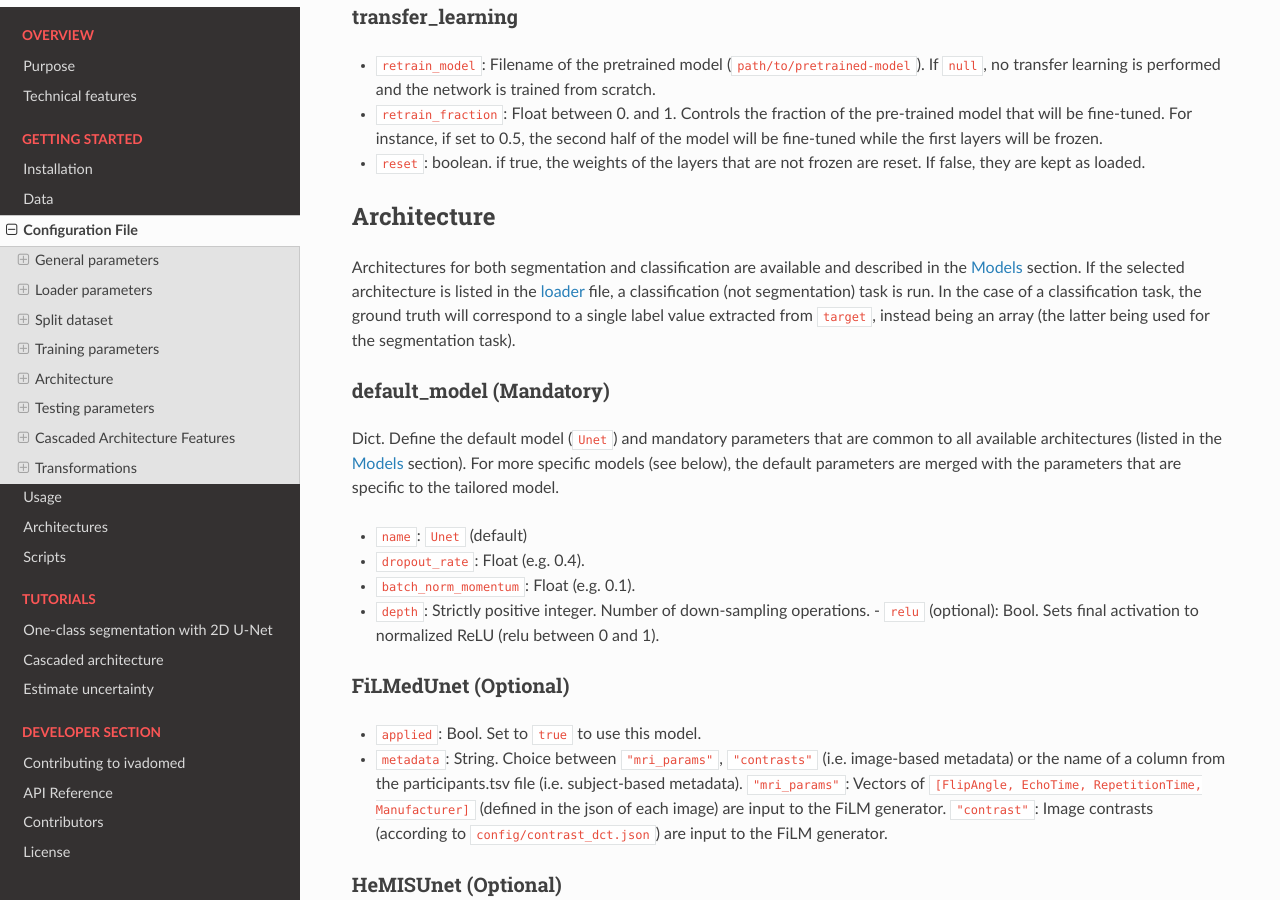
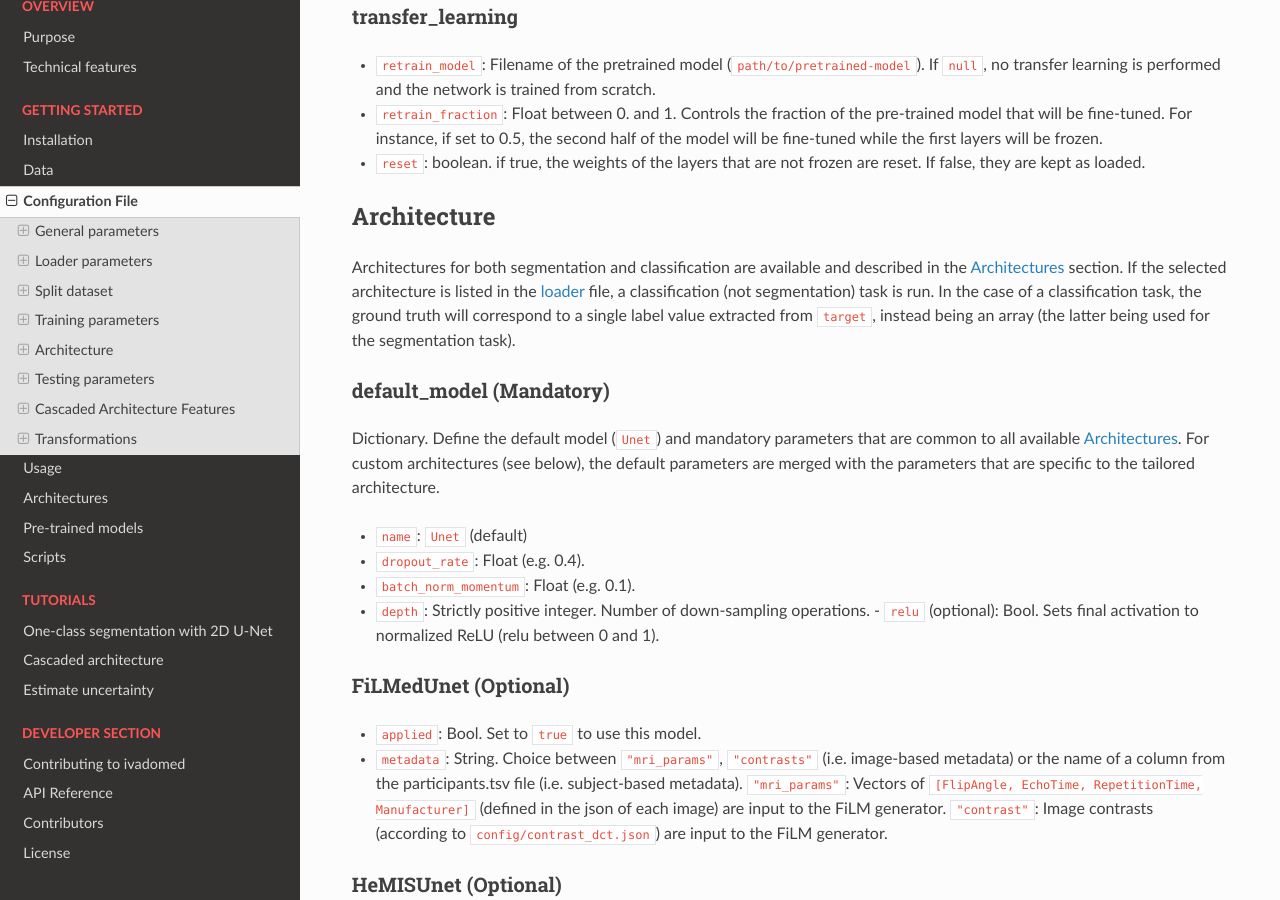
Before and after one commit to ivadomed/ivadomed, a Sphinx documentation site: the page built from docs/source/configuration_file.rst, in a window 1280 px wide and 900 px high, scrolled down 4447 px. Built offline with Sphinx 7.4.7 and the Read the Docs theme 2.0.0, drawn with Linux system fonts in a browser that asks for light colours; the version number could not be read and is left out.

Commit message:
Moved architectures and pre-trained models to main sections

```diff
--- a/docs/source/configuration_file.rst
+++ b/docs/source/configuration_file.rst
@@ -271,7 +271,7 @@
 ------------
 
 Architectures for both segmentation and classification are available and
-described in the :ref:`models:Models` section. If the selected
+described in the :ref:`architectures` section. If the selected
 architecture is listed in the
 `loader <ivadomed/loader/loader.py>`__ file, a
 classification (not segmentation) task is run. In the case of a
@@ -282,11 +282,10 @@
 default\_model (Mandatory)
 ^^^^^^^^^^^^^^^^^^^^^^^^^^
 
-Dict. Define the default model (``Unet``) and mandatory parameters that
-are common to all available architectures (listed in the
-:ref:`models:Models` section). For more specific models (see below),
+Dictionary. Define the default model (``Unet``) and mandatory parameters that
+are common to all available :ref:`architectures`. For custom architectures (see below),
 the default parameters are merged with the parameters that are specific
-to the tailored model.
+to the tailored architecture.
 
 - ``name``: ``Unet`` (default)
 - ``dropout_rate``: Float (e.g. 0.4).
--- a/docs/source/index.rst
+++ b/docs/source/index.rst
@@ -27,6 +27,7 @@
    configuration_file.rst
    usage.rst
    models.rst
+   pretrained_models.rst
    scripts.rst
 
 .. _tutorials:
```
Also changed, not shown: docs/source/models.rst (+3 -15 lines), docs/source/pretrained_models.rst (added, +12 -0 lines).
